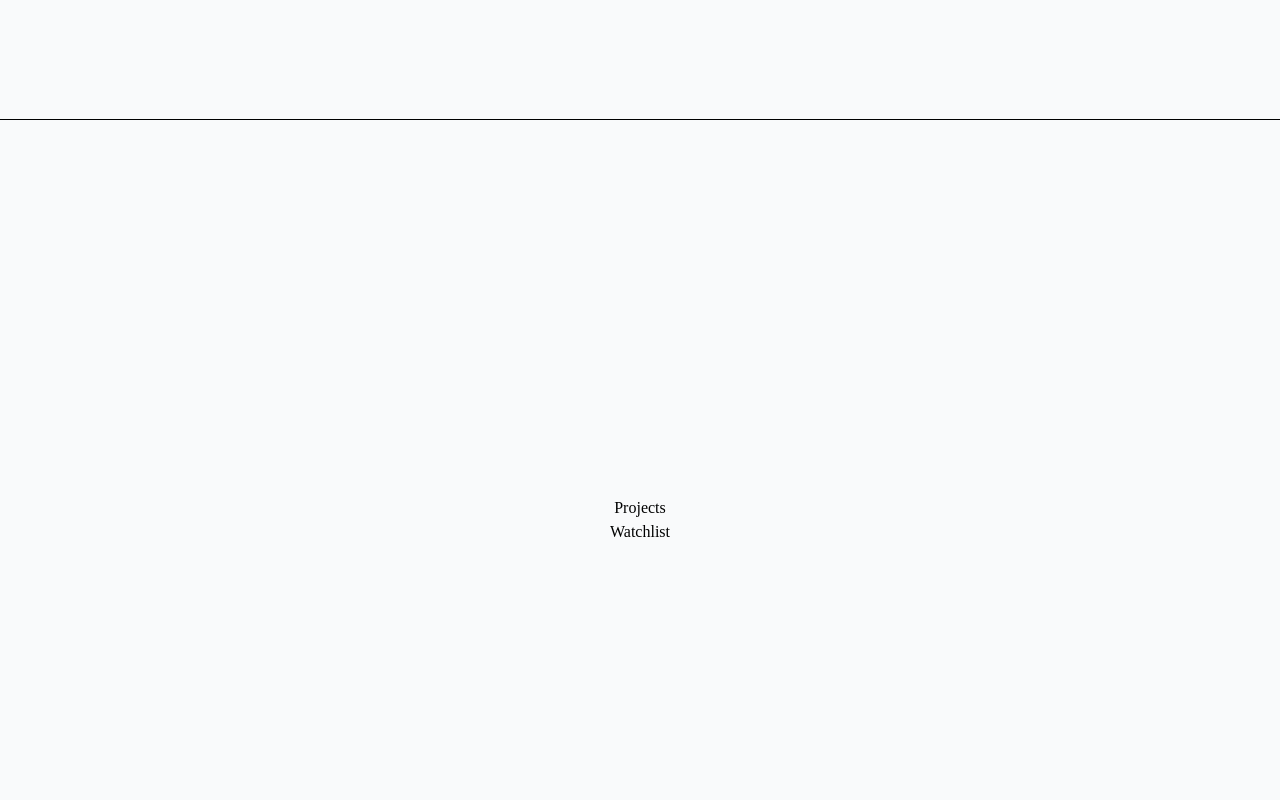
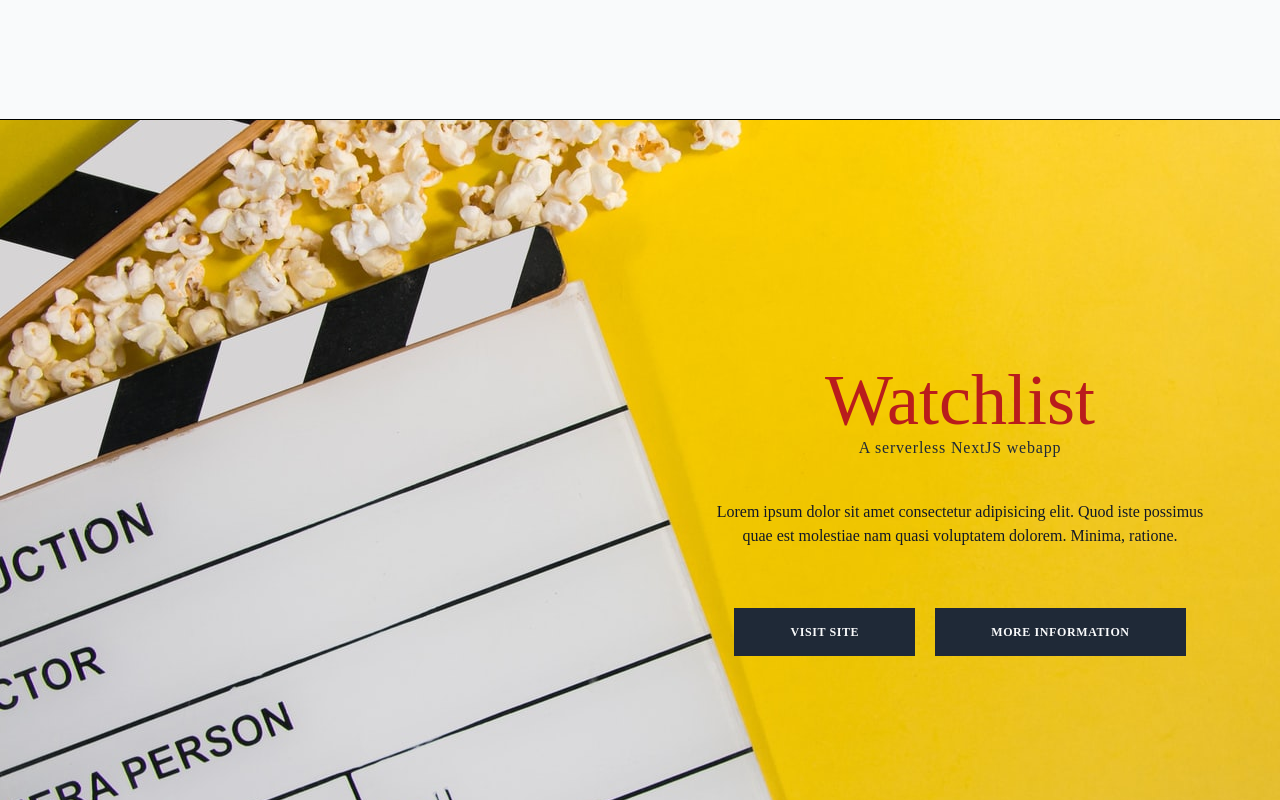
Before and after one commit to vitamins999/portfolio, a Next.js app: page / in a window 1280 px wide. Shown: the part 2280-3080 px from the top of the page. Built offline with nearby package versions, Linux system fonts and the light colour scheme.

Commit message:
ui: designed watchlist component for homepage

```diff
--- a/components/Project-watchlist.js
+++ /dev/null
@@ -1,10 +0,0 @@
-const ProjectWatchlist = () => {
-  return (
-    <section className='h-screen w-full flex flex-col justify-center items-center border-black border-b'>
-      <h1>Projects</h1>
-      <h2>Watchlist</h2>
-    </section>
-  );
-};
-
-export default ProjectWatchlist;
--- /dev/null
+++ b/components/Project-watchlist.tsx
@@ -0,0 +1,34 @@
+import Link from 'next/link';
+
+const ProjectWatchlist = () => {
+  return (
+    <section className='relative h-screen w-full grid grid-cols-2'>
+      <div className='absolute top-0 left-0 bg-watchlist bg-center bg-no-repeat h-screen w-full z-0'></div>
+      <div className='z-10 flex flex-col justify-center items-center col-start-2'>
+        <h1 className='font-headingWatchlist text-7xl text-red-700'>
+          Watchlist
+        </h1>
+        <h2 className='font-bodyWatchlist text-gray-800 tracking-wider'>
+          A serverless NextJS webapp
+        </h2>
+        <p className='max-w-lg mt-10 font-bodyWatchlist text-gray-900 text-center'>
+          Lorem ipsum dolor sit amet consectetur adipisicing elit. Quod iste
+          possimus quae est molestiae nam quasi voluptatem dolorem. Minima,
+          ratione.
+        </p>
+        <div className='py-5 mt-10'>
+          <button className='py-4 px-14 mr-5 uppercase font-bold text-xs tracking-wider bg-gray-800 text-gray-50 transition duration-150 hover:bg-gray-50 hover:text-gray-800 font-bodyEandE'>
+            Visit Site
+          </button>
+          <Link href='/projects/watchlist'>
+            <button className='py-4 px-14 uppercase font-bold text-xs tracking-wider bg-gray-800 text-gray-50 transition duration-150 hover:bg-gray-50 hover:text-gray-800 font-bodyEandE'>
+              More Information
+            </button>
+          </Link>
+        </div>
+      </div>
+    </section>
+  );
+};
+
+export default ProjectWatchlist;
--- a/styles/globals.css
+++ b/styles/globals.css
@@ -7,6 +7,9 @@
 
 @import url('https://fonts.googleapis.com/css2?family=Montserrat:ital,wght@0,100;0,200;0,300;0,400;0,500;0,600;0,700;0,800;0,900;1,100;1,200;1,300;1,400;1,500;1,600;1,700;1,800;1,900&display=swap');
 @import url('https://fonts.googleapis.com/css2?family=Libre+Baskerville:ital,wght@0,400;0,700;1,400&display=swap');
+
+@import url('https://fonts.googleapis.com/css2?family=Permanent+Marker&display=swap');
+@import url('https://fonts.googleapis.com/css2?family=Overpass:ital,wght@0,100;0,200;0,300;0,400;0,600;0,700;0,800;0,900;1,100;1,200;1,300;1,400;1,600;1,700;1,800;1,900&display=swap');
 
 @layer base {
   html {
--- a/tailwind.config.js
+++ b/tailwind.config.js
@@ -8,6 +8,8 @@ module.exports = {
         headingMain: ['Playfair Display'],
         bodyEandE: ['Montserrat'],
         headingEandE: ['Libre Baskerville'],
+        bodyWatchlist: ['Overpass'],
+        headingWatchlist: ['Permanent Marker'],
       },
       spacing: {
         84: '21rem',
@@ -19,6 +21,7 @@ module.exports = {
       },
       backgroundImage: (theme) => ({
         essence: "url('/img/project-tarot-bg.jpg')",
+        watchlist: "url('/img/project-watchlist-bg.jpg')",
       }),
     },
   },
```
Also changed, not shown: public/img/project-watchlist-bg.jpg (added).
